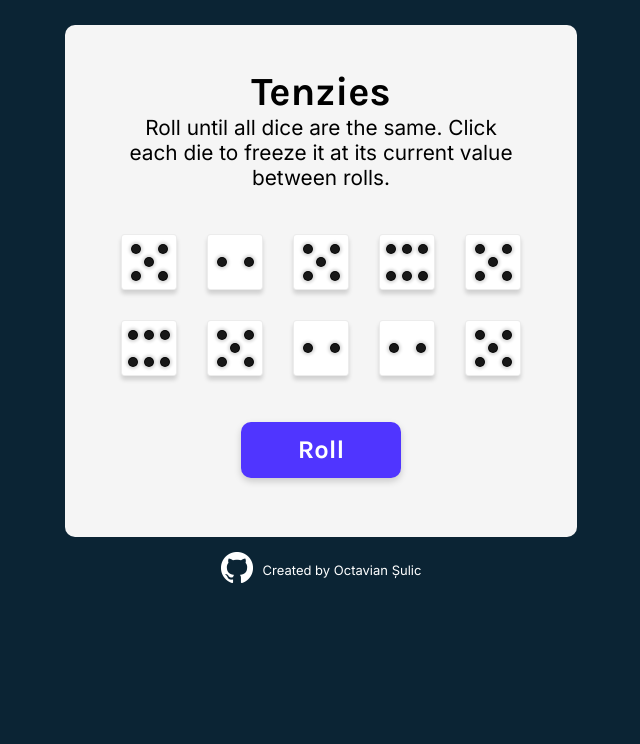
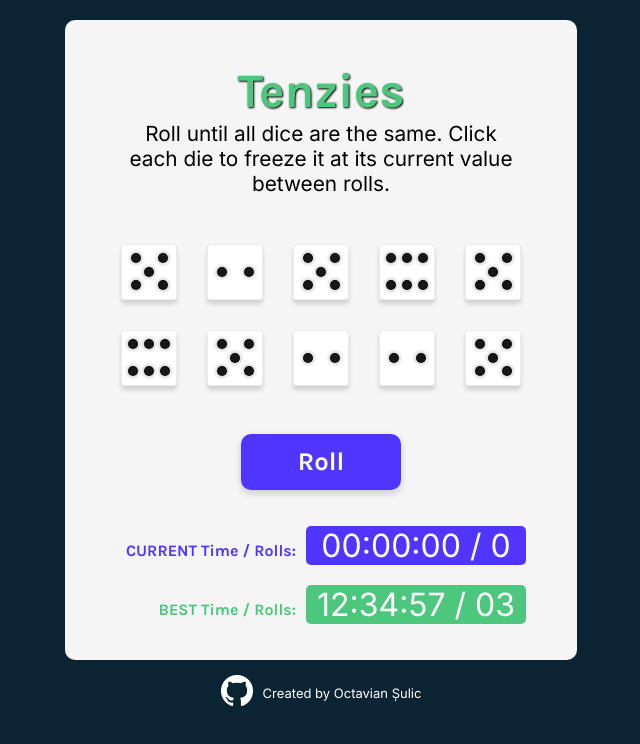
Before and after one commit to octavian-sn/tenzies-game, a React (Create React App) app: page / in a window 1280 px wide. Shown: the top 744 px of the page, without its empty margins (319-959 px from the left). Built offline with nearby package versions, Linux system fonts and the light colour scheme.

Commit message:
Add score component

```diff
--- a/src/App.jsx
+++ b/src/App.jsx
@@ -3,10 +3,15 @@ import Die from './components/Die';
 import uniqid from 'uniqid';
 import Credits from './components/Credits';
 import Confetti from 'react-confetti';
+import Score from './components/Score';
 
 function App() {
   const [numbers, setNumbers] = React.useState(renderDice());
   const [tenzies, setTenzies] = React.useState(false);
+  const [score, setScore] = React.useState({
+    rolls: 0,
+    time: '00:00:00',
+  });
 
   React.useEffect(() => {
     const winConditionOne = numbers.every((number) => number.isHeld === true);
@@ -81,6 +86,7 @@ function App() {
         <button onClick={() => rollDice()}>
           {tenzies ? 'New game' : 'Roll'}
         </button>
+        <Score {...score} />
       </main>
       <Credits />
     </div>
--- a/src/assets/style.css
+++ b/src/assets/style.css
@@ -10,21 +10,24 @@ body {
 }
 main {
   background-color: #f5f5f5;
-  height: 32rem;
+  height: 40rem;
   width: 32rem;
   margin: auto;
-  margin-top: 25px;
+  margin-top: 20px;
   border-radius: 10px;
   display: flex;
   flex-direction: column;
+  align-items: center;
 }
 /* Header */
 h1 {
   font-family: 'Karla';
-  font-size: 2.5rem;
+  font-size: 3rem;
   margin-top: 2.7rem;
   margin-bottom: -60px;
   text-align: center;
+  color: #4cc77d;
+  text-shadow: 1px 1px 2px black;
 }
 /* Instructions */
 p {
@@ -137,10 +140,56 @@ button {
   border-radius: 10px;
   border: none;
   cursor: pointer;
+  margin-bottom: 10px;
 }
 button:active {
   box-shadow: inset 5px 5px 10px -3px rgba(0, 0, 0, 0.7);
 }
+
+/* Scoreboard */
+.score {
+  height: 160px;
+  display: grid;
+  grid-template-columns: 190px 220px;
+}
+.score--titles {
+  display: flex;
+  flex-direction: column;
+  justify-content: center;
+  align-items: flex-end;
+  font-family: 'Karla';
+  gap: 40px;
+  color: #5035ff;
+  margin-right: 10px;
+}
+.score--time {
+  font-family: 'Inter';
+  display: flex;
+  flex-direction: column;
+  justify-content: start;
+  padding-top: 10px;
+  margin: auto;
+}
+.title {
+  font-family: 'Karla';
+  color: rgba(0, 0, 0, 0.295);
+}
+.result {
+  border-radius: 5px;
+  background-color: #5035ff;
+  color: white;
+  font-size: 2rem;
+  margin-bottom: 20px;
+  width: 220px;
+  text-align: center;
+}
+.score--titles div:last-child {
+  color: #4cc77d;
+}
+.score--time div:last-child {
+  background-color: #4cc77d;
+}
+
 /* Credits */
 .credits {
   margin-top: 15px;
--- /dev/null
+++ b/src/components/Score.jsx
@@ -0,0 +1,18 @@
+import React, { Component } from 'react';
+
+function Score({ rolls, time, bestRolls, bestTime }) {
+  return (
+    <div className="score">
+      <div className="score--titles">
+        <div>CURRENT Time / Rolls:</div>
+        <div>BEST Time / Rolls:</div>
+      </div>
+      <div className="score--time">
+        <div className="result">{`${time} / ${rolls}`}</div>
+        <div className="result">{`12:34:57 / 03`}</div>
+      </div>
+    </div>
+  );
+}
+
+export default Score;
```
